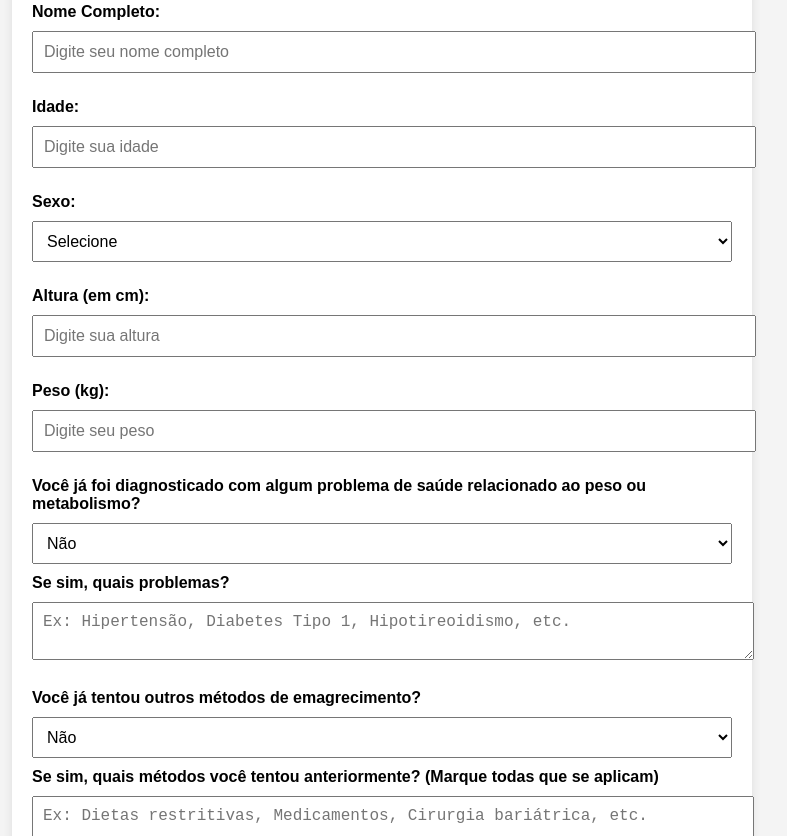
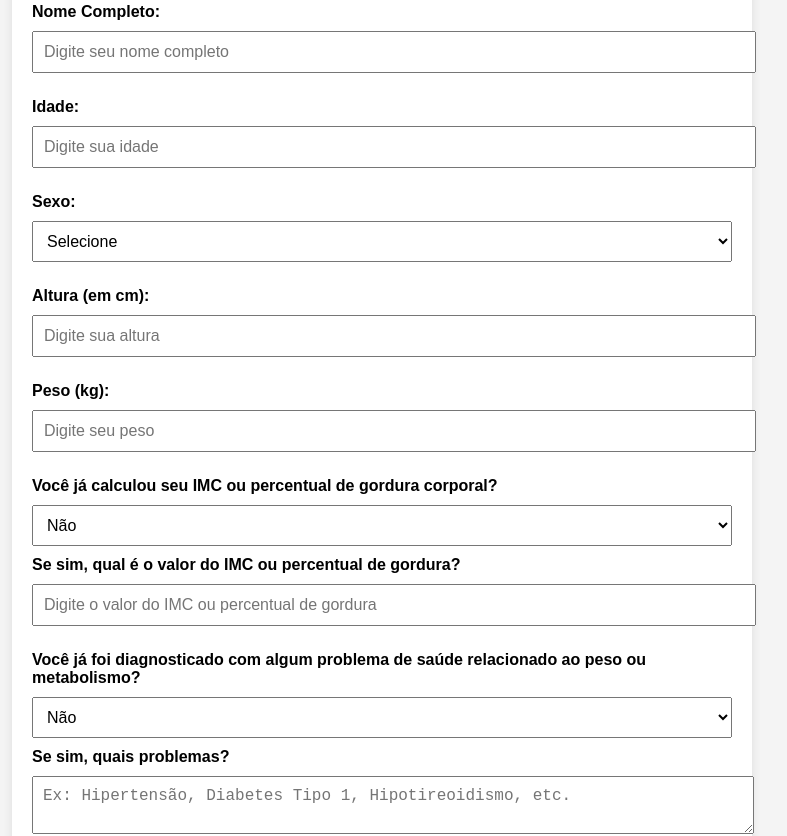
Before and after one commit to inovaceg/Kellen-Cristina-Est-tica, a plain HTML site: page index.html in a window 1280 px wide. Shown: the part 402-1238 px from the top of the page, without its empty margins (258-1045 px from the left). Drawn offline with Linux system fonts and the light colour scheme.

Commit message:
Update index.html

```diff
--- a/index.html
+++ b/index.html
@@ -93,6 +93,16 @@
             <input type="number" id="weight" placeholder="Digite seu peso" required>
         </div>
 
+        <div class="question">
+            <label for="imc_calculated">Você já calculou seu IMC ou percentual de gordura corporal?</label>
+            <select id="imc_calculated" required>
+                <option value="Não">Não</option>
+                <option value="Sim">Sim</option>
+            </select>
+            <label for="imc_value">Se sim, qual é o valor do IMC ou percentual de gordura?</label>
+            <input type="text" id="imc_value" placeholder="Digite o valor do IMC ou percentual de gordura">
+        </div>
+
         <!-- Histórico de Saúde -->
         <div class="question">
             <label>Você já foi diagnosticado com algum problema de saúde relacionado ao peso ou metabolismo?</label>
@@ -158,14 +168,14 @@
             </select>
         </div>
 
-        <button type="button" onclick="calculateEligibility()">Enviar Respostas e Verificar Elegibilidade</button>
+        <button type="button" onclick="calculateIMC()">Enviar Respostas e Verificar Elegibilidade</button>
     </form>
 
     <p id="result"></p>
 </div>
 
 <script>
-    function calculateEligibility() {
+    function calculateIMC() {
         var weight = document.getElementById("weight").value;
         var height = document.getElementById("height").value / 100; // converter altura para metros
         var name = document.getElementById("name").value;
```
